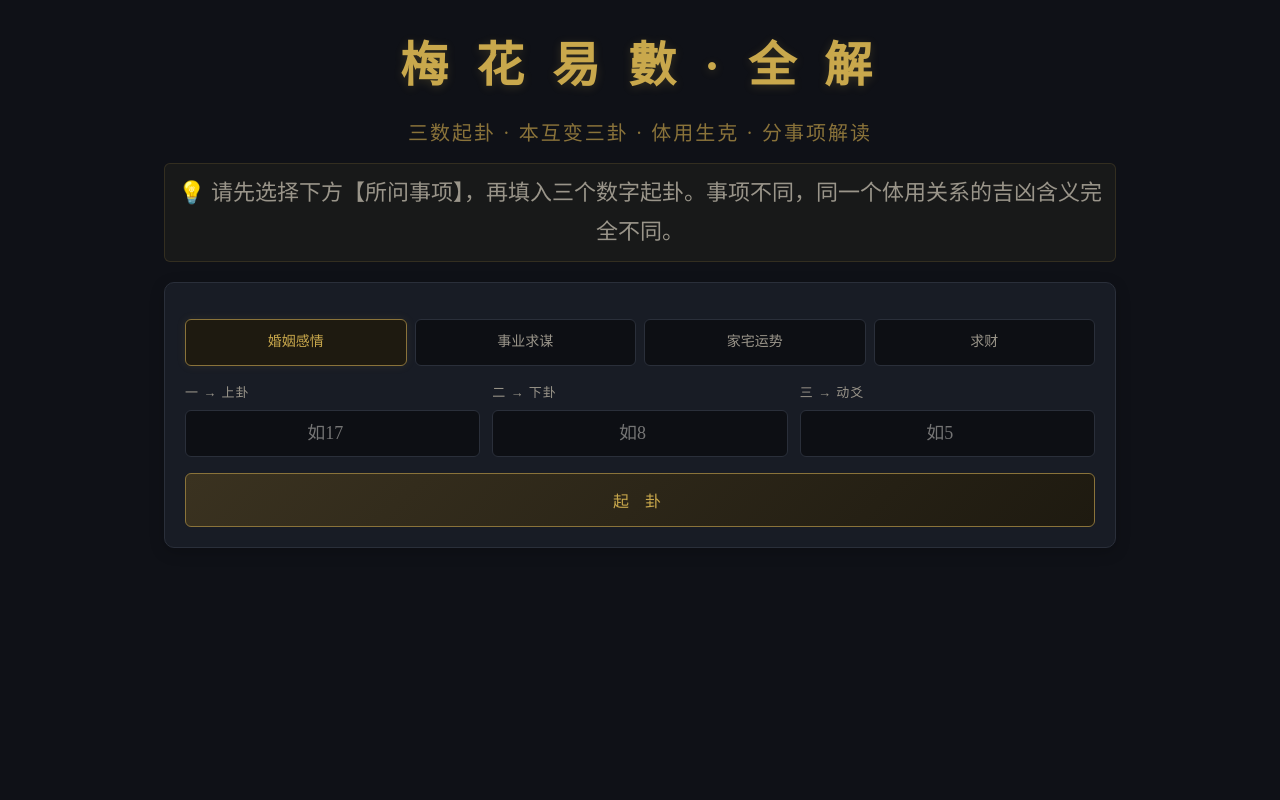
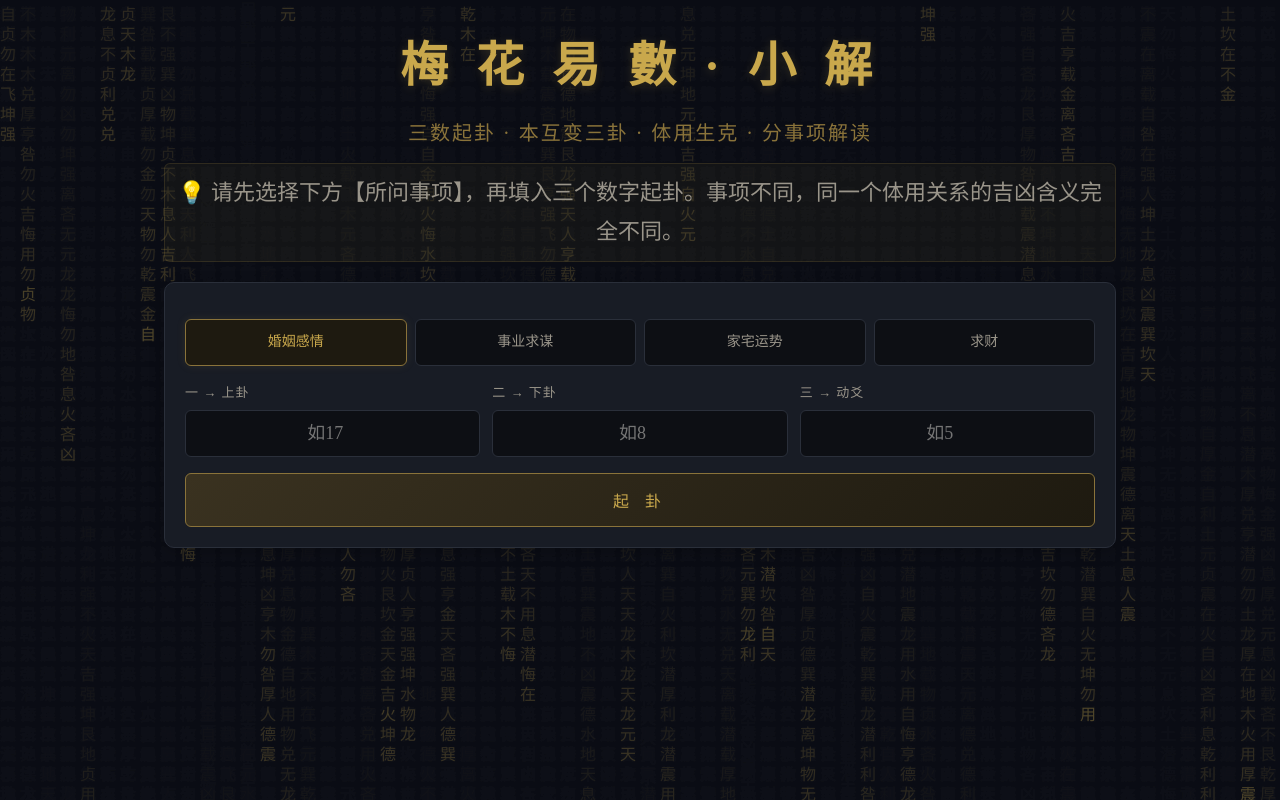
Before and after one commit to CCpainting/meihua, a plain HTML site: page index.html in a window 1280 px wide. Drawn offline with Linux system fonts and the light colour scheme.

Commit message:
Update index.html

```diff
--- a/index.html
+++ b/index.html
@@ -68,7 +68,7 @@ h1{font-size:48px;font-weight:600;text-align:center;color:var(--gold);letter-spa
 </head>
 <body>
 
-<h1>梅 花 易 數 · 全 解</h1>
+<h1>梅 花 易 數 · 小 解</h1>
 <p class="subtitle">三数起卦 · 本互变三卦 · 体用生克 · 分事项解读</p>
 <p class="hint-top">💡 请先选择下方【所问事项】，再填入三个数字起卦。事项不同，同一个体用关系的吉凶含义完全不同。</p>
 
@@ -292,5 +292,58 @@ function divine(){
   el.scrollIntoView({behavior:'smooth',block:'start'});
 }
 </script>
+<!-- === 黑客帝国易经文字雨特效 === -->
+<canvas id="matrix-bg" style="position:fixed;top:0;left:0;width:100vw;height:100vh;z-index:-1;pointer-events:none;opacity:0.35;"></canvas>
+<script>
+// 准备易经里的词汇
+var chars = '乾坤震巽坎离艮兑元亨利贞吉凶悔吝无咎潜龙勿用飞龙在天厚德载物自强不息金木水火土天地人'.split('');
+var canvas = document.getElementById('matrix-bg');
+var ctx = canvas.getContext('2d');
+var w, h;
+var columns, drops;
+
+// 初始化画布大小
+function resize() {
+    w = canvas.width = window.innerWidth;
+    h = canvas.height = window.innerHeight;
+    columns = Math.floor(w / 20); // 根据宽度决定列数
+    drops = [];
+    for (var i = 0; i < columns; i++) {
+        drops[i] = Math.random() * h; // 随机初始高度
+    }
+}
+window.addEventListener('resize', resize);
+resize();
+
+// 动画循环
+function draw() {
+    // 用半透明的黑色覆盖，形成拖尾效果
+    ctx.fillStyle = 'rgba(15, 17, 23, 0.1)';
+    ctx.fillRect(0, 0, w, h);
+
+    ctx.font = '16px "Songti SC", serif';
+
+    for (var i = 0; i < drops.length; i++) {
+        var text = chars[Math.floor(Math.random() * chars.length)];
+        var x = i * 20;
+        var y = drops[i] * 20;
+
+        // 90% 是暗金色，10% 是亮金色（或者你喜欢的绿色/蓝色）
+        ctx.fillStyle = Math.random() > 0.9 ? '#c9a84c' : '#8a733a';
+        // 如果想改成绿色黑客帝国风格，把上面那句换成：ctx.fillStyle = Math.random() > 0.9 ? '#0f0' : '#050';
+
+        ctx.fillText(text, x, y);
+
+        // 随机重置位置，形成无尽下落
+        if (y > h && Math.random() > 0.975) {
+            drops[i] = 0;
+        }
+        drops[i]++;
+    }
+    requestAnimationFrame(draw);
+}
+draw();
+</script>
+<!-- === 特效结束 === -->
 </body>
 </html>
```
